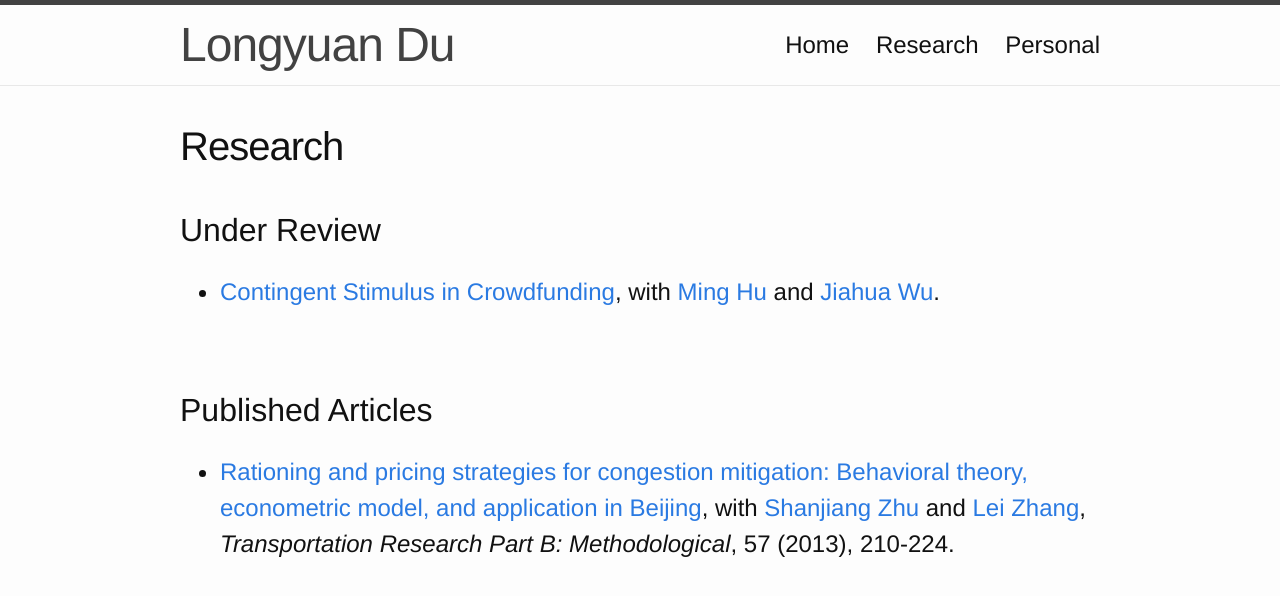
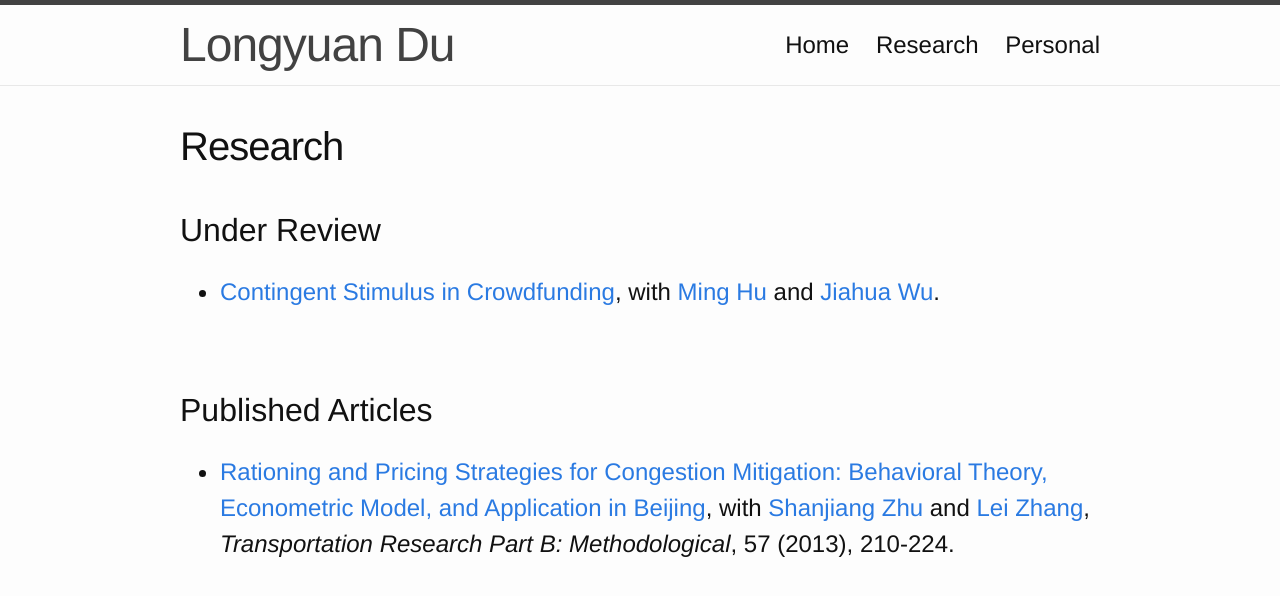
Before and after one commit to LongyuanDu/academic, a Jekyll site: the page built from Research.md, in a window 1280 px wide. Shown: the top 596 px of the page. Built offline with Jekyll 4.4.1, drawn with Linux system fonts in a browser that asks for light colours.

Commit message:
capitalize paper title

```diff
--- a/Research.md
+++ b/Research.md
@@ -10,4 +10,4 @@ permalink: /research/
 <br/>
 
 ## Published Articles
-* [Rationing and pricing strategies for congestion mitigation: Behavioral theory, econometric model, and application in Beijing](http://dx.doi.org/10.1016/j.trb.2013.07.013),  with [Shanjiang Zhu](http://civil.gmu.edu/people/shanjiang-zhu) and [Lei Zhang](http://lei.umd.edu/index.html), *Transportation Research Part B: Methodological*, 57 (2013), 210-224.
+* [Rationing and Pricing Strategies for Congestion Mitigation: Behavioral Theory, Econometric Model, and Application in Beijing](http://dx.doi.org/10.1016/j.trb.2013.07.013),  with [Shanjiang Zhu](http://civil.gmu.edu/people/shanjiang-zhu) and [Lei Zhang](http://lei.umd.edu/index.html), *Transportation Research Part B: Methodological*, 57 (2013), 210-224.
```
